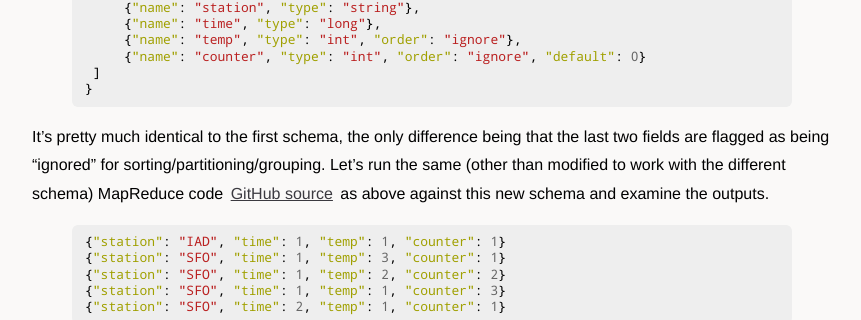
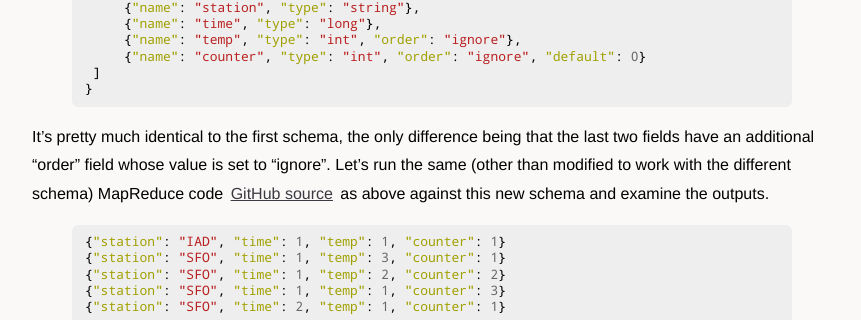
Before and after one commit to alexholmes/blog, a Jekyll site: the page built from _posts/2013-05-28-avro-builtin-sorting.markdown, in a window 1280 px wide and 900 px high, scrolled down 3049 px. Shown: the part 132-452 px from the top of the window, without its empty margins (208-1069 px from the left). Built offline with Jekyll 4.4.1, drawn with Linux system fonts in a browser that asks for light colours; nearby versions of some CDN libraries; comment, search, counter and statistics services are not loaded.

Commit message:
rewording

```diff
--- a/_posts/2013-05-28-avro-builtin-sorting.markdown
+++ b/_posts/2013-05-28-avro-builtin-sorting.markdown
@@ -154,8 +154,8 @@ basically means that we have the ability to perform secondary sorting. Let's exa
 }
 {% endhighlight %}
 
-It's pretty much identical to the first schema, the only difference being that the last two fields are flagged
-as being "ignored" for sorting/partitioning/grouping. Let's run the same (other than modified to work with the
+It's pretty much identical to the first schema, the only difference being that the last two fields have an additional
+"order" field whose value is set to "ignore". Let's run the same (other than modified to work with the
 different schema) MapReduce code
 [GitHub source](https://github.com/alexholmes/avro-sorting/blob/master/src/main/java/com/alexholmes/avro/sort/basic/AvroSortWithIgnores.java)
 as above against this new
@@ -196,7 +196,6 @@ by setting the value of the "order" field to "descending":
 
 ## Limitations
 
-
 Now, all of this greatness isn't without some limitations:
 
 1. You can't support two MapReduce jobs that use the same Avro key, but have different sorting/partitioning/grouping requirements.
```
